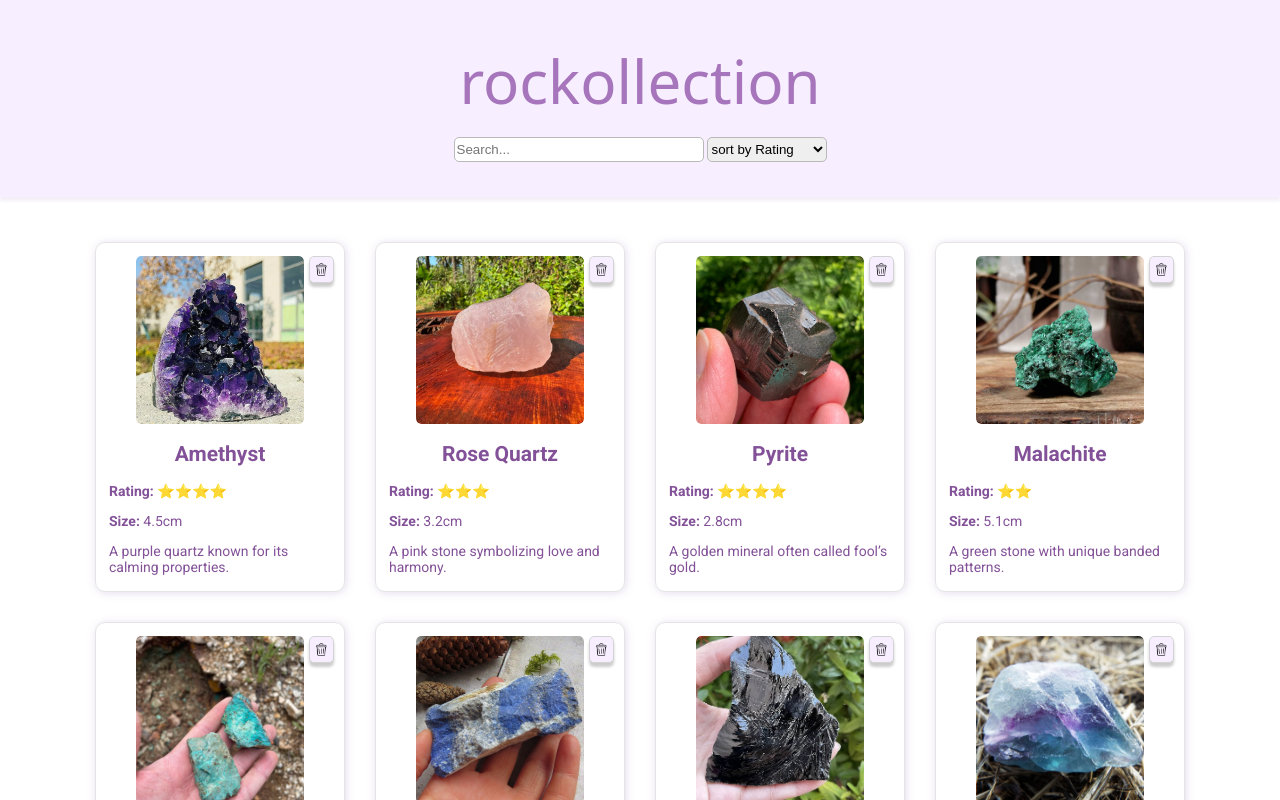
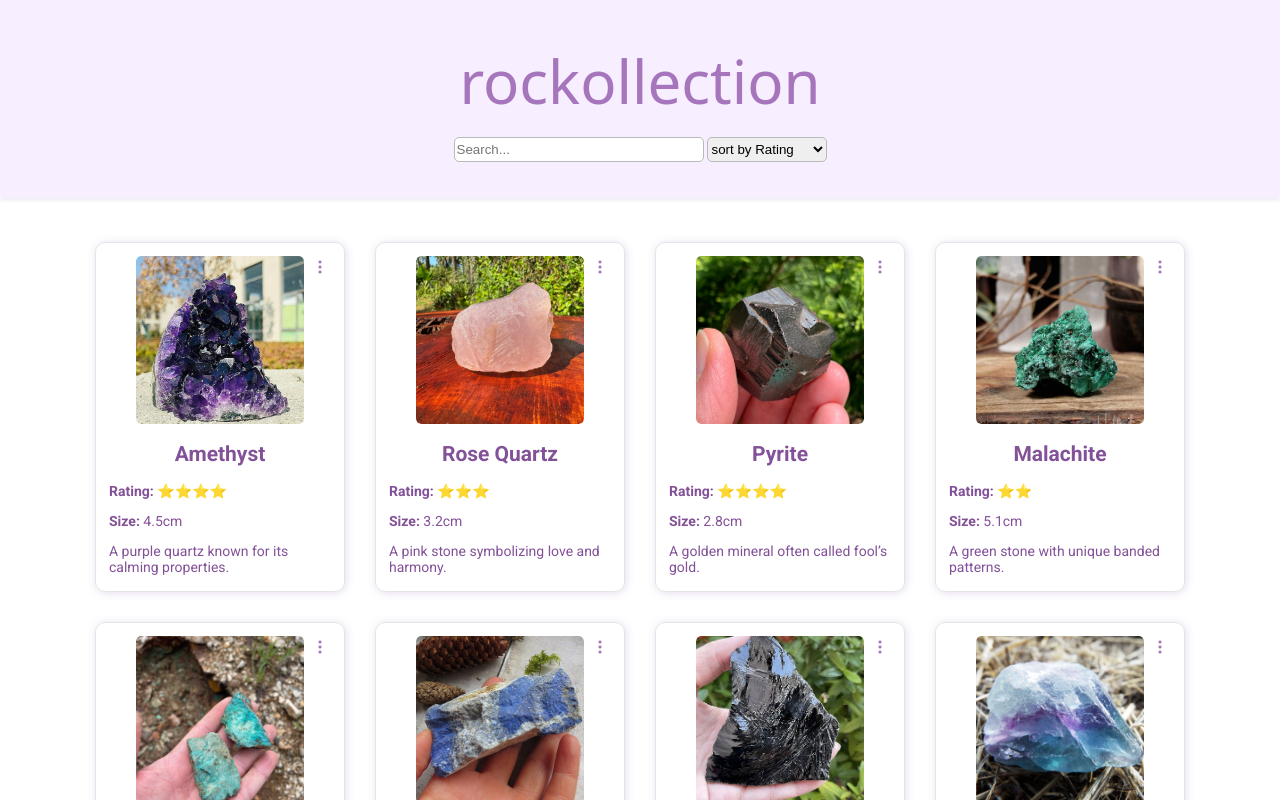
Before and after one commit to hkereb/Advanced-Internet-Applications, a React (Vite) app in the folder lab4/: page / in a window 1280 px wide. Shown: the top 800 px of the page. Built offline with nearby package versions, Linux system fonts and the light colour scheme; a web font is replaced by a local one.

Commit message:
add options to entries

```diff
--- a/lab4/src/components/Entry.jsx
+++ b/lab4/src/components/Entry.jsx
@@ -1,9 +1,11 @@
+import EntryOptions from "./EntryOptions";
+
 export default function Entry(props) {
     const stars = "⭐".repeat(props.entry.rating);
 
     return (
         <article className="collection-entry">
-            <div className="main-image-container">
+            <div className= "main-image-container">
                 <img
                     className="main-image"
                     src={props.entry.img.src}
@@ -16,9 +18,7 @@ export default function Entry(props) {
                 <p className="entry-size"><strong>Size:</strong> {props.entry.size}cm</p>
                 <p className="entry-desc">{props.entry.description}</p>
             </div>
-            <button className="delete-button" onClick={props.onDelete}>
-              <img src="images/trash.png" alt="trash-icon" />
-            </button>
+            <EntryOptions onDelete={props.onDelete} />
         </article>
     )
 }
--- /dev/null
+++ b/lab4/src/components/EntryOptions.jsx
@@ -0,0 +1,39 @@
+import { useState, useRef, useEffect } from "react";
+
+export default function EntryOptions({ onDelete }) {
+  const [showMenu, setShowMenu] = useState(false);
+  const menuRef = useRef(null);
+
+  const handleClickOutside = (event) => {
+    if (menuRef.current && !menuRef.current.contains(event.target)) {
+      setShowMenu(false);
+    }
+  };
+
+  useEffect(() => {
+    document.addEventListener("mousedown", handleClickOutside);
+    return () => {
+      document.removeEventListener("mousedown", handleClickOutside);
+    };
+  }, []);
+
+  return (
+    <div className="options-wrapper" ref={menuRef}>
+      <button className="options-button" onClick={() => setShowMenu(prev => !prev)}>
+        <img src="images/dots_purple.png" alt="dots-icon" />
+      </button>
+
+      {showMenu && (
+        <ul className="options-menu">
+          <li onClick={() => setShowMenu(false)}>edit</li>
+          <li onClick={() => {
+            onDelete();
+            setShowMenu(false);
+          }}>
+            delete
+          </li>
+        </ul>
+      )}
+    </div>
+  );
+}
--- a/lab4/src/index.css
+++ b/lab4/src/index.css
@@ -102,7 +102,7 @@ article.collection-entry .info-container {
   margin-bottom: 15px;
 }
 
-.delete-button {
+.options-button {
   position: absolute;
   top: 10px;
   right: 10px;
@@ -112,14 +112,11 @@ article.collection-entry .info-container {
   cursor: pointer;
   font-size: 20px;
   font-weight: bold;
-  border: solid 1px #d4d4d4;
-  box-shadow: 0 4px 3px rgba(0, 0, 0, 0.2);
   margin-top: 3px;
-  background-color: #f7efff;
 }
 
-.delete-button > img {
-  height: 13px;
+.options-button > img {
+  height: 16px;
   width: auto;
   padding: 0;
 }
@@ -152,3 +149,24 @@ footer p {
   font-family: "Roboto", sans-serif;
   font-weight: 400;
 }
+
+.options-menu {
+  position: absolute;
+  top:17px;
+  right: 22px;
+  background-color: rgb(255, 255, 255);
+  border-radius: 5px;
+  border: solid 1px #b9b9b9;
+  list-style: none;
+  padding: 5px 8px 5px 8px;
+  width: 60px;
+}
+
+.options-menu li {
+  padding: 0px;
+  cursor: pointer;
+}
+
+.options-menu li:hover {
+  background-color: #f7efff;
+}
```
Also changed, not shown: lab4/public/images/dots.png (added), lab4/public/images/dots_purple.png (added).
